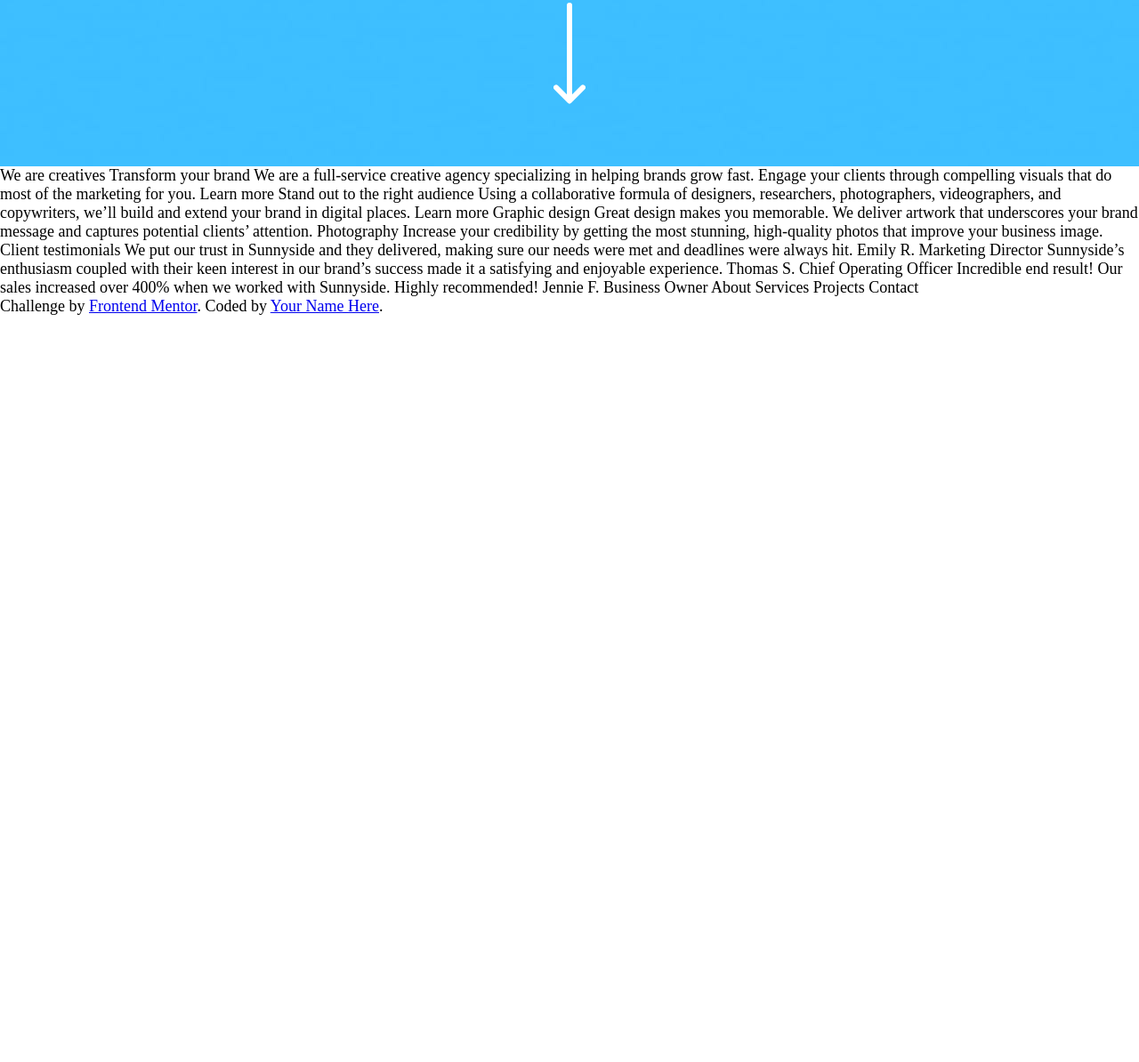
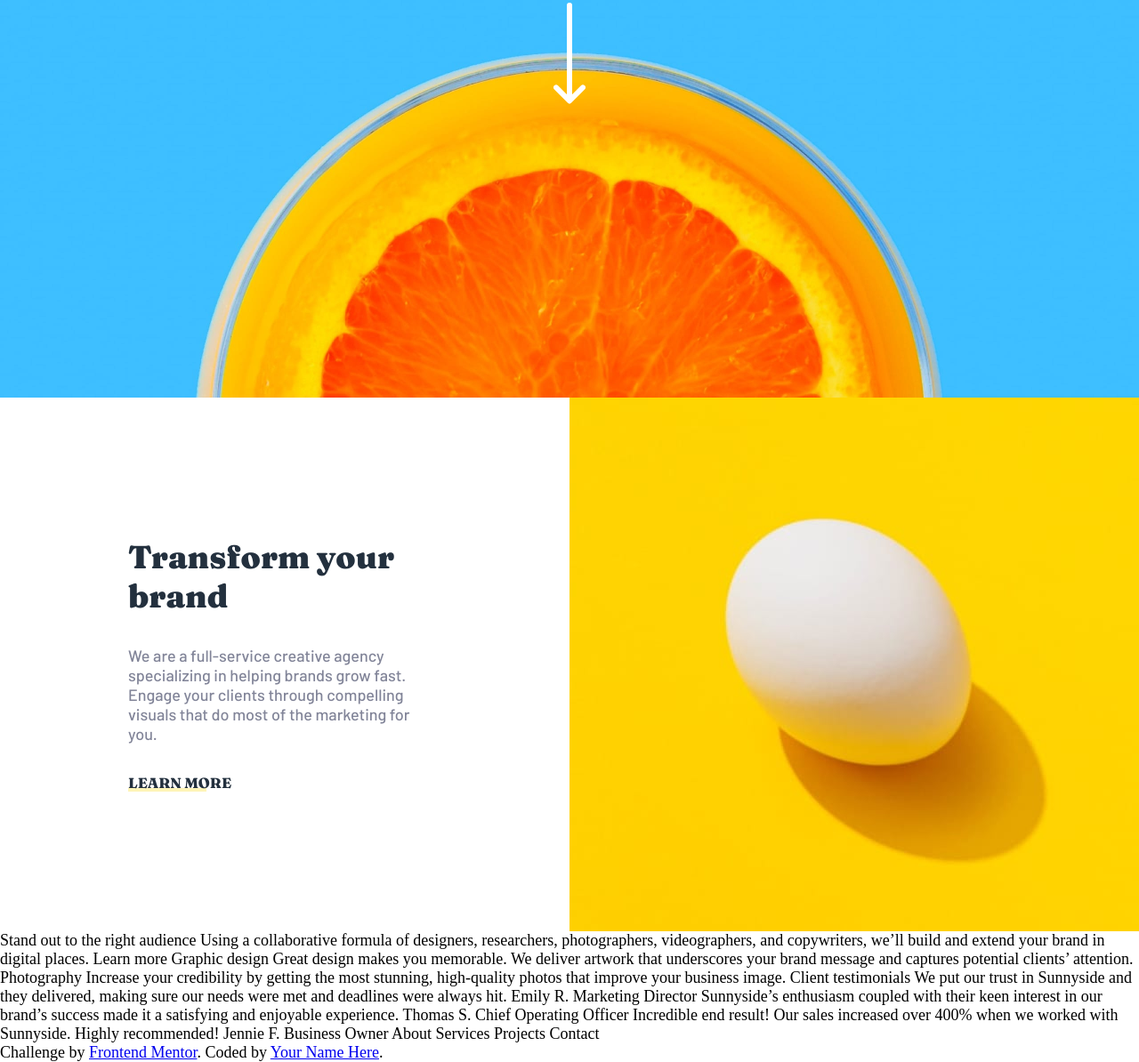
Before and after one commit to jairpss/sunnyside-landing, a plain HTML site: page index.html in a window 1280 px wide. Shown: the part 353-1547 px from the top of the page at 89% size. Before the commit the page ends 800 px from the top, so only its background shows below. Drawn offline with Linux system fonts and the light colour scheme.

Commit message:
hero section done in desktop

```diff
--- a/design/style.scss
+++ b/design/style.scss
@@ -45,7 +45,9 @@ html {
 
 header {
   background-image: url("./../images/desktop/image-header.jpg");
-  height: 540px;
+  height: 100vh;
+  background-position: center;
+  background-size: cover;
 
   .header-nav {
     position: static;
@@ -73,12 +75,16 @@ header {
     position: relative;
     // padding: 0 20px;
     font-family: $font-text;
-    font-size: 0.8rem;
+    font-size: 0.9rem;
     text-align: center;
     letter-spacing: 0.05em;
     transition: all ease-in-out 0.2s;
     padding-bottom: 8px;
     font-weight: 500;
+    opacity: 0.9;
+    &:hover {
+      opacity: 1;
+    }
   }
 
   .header-nav-btn {
@@ -124,6 +130,59 @@ header {
   }
 }
 
+.main-brand {
+  display: grid;
+  grid-template-columns: 50% 50%;
+  grid-template-rows: 75vh;
+
+  .main-brand_text {
+    display: flex;
+    // align-items: center;
+    justify-content: center;
+    flex-direction: column;
+    text-align: left;
+    padding: 8rem;
+    h2 {
+      font-family: $font-title;
+      color: $very-dark-desaturated-blue;
+      font-size: 2rem;
+      font-weight: 900;
+      display: block;
+      margin-bottom: 1.9rem;
+    }
+    p {
+      font-family: $font-text;
+      font-weight: 500;
+      color: $dark-grayish-blue;
+      display: block;
+      margin-bottom: 1.9rem;
+    }
+    a {
+      text-decoration: none;
+      font-family: $font-title;
+      font-weight: 800;
+      text-transform: uppercase;
+      font-size: 0.9rem;
+      color: $very-dark-desaturated-blue;
+      background-image: linear-gradient(120deg, #fef4b7 0%, #fef4b7 50%);
+      background-repeat: no-repeat;
+      background-size: 25% 20%;
+      background-position: 0 100%;
+      transition: background-size 0.18s ease-in;
+      &:hover {
+        background-size: 25% 50%;
+      }
+    }
+  }
+
+  .main-brand_img {
+    background-image: url("./../images/desktop/image-transform.jpg");
+    height: auto;
+    background-position: center;
+    background-size: cover;
+  }
+}
+
 //----------------------------------MEDIA QUERIES-------------------------------
 
 @media screen and (min-width: 1440px) {
--- a/index.html
+++ b/index.html
@@ -35,18 +35,27 @@
       <h1>We are creatives</h1>
     </div>
     <div class="arrow">
-      <a href="#"><img src="./images/icon-arrow-down.svg" alt="Arrow pointing down to jump to content" /></a>
+      <a href="#main"><img src="./images/icon-arrow-down.svg" alt="Arrow pointing down to jump to content" /></a>
     </div>
-</header>
+  </header>
 
-  We are creatives
+  <main id="main">
+    <div class="main-brand">
+      <div class="main-brand_text">
+        <h2>Transform your <br> brand</h2>
+        <p>We are a full-service creative agency specializing in helping brands grow fast.
+          Engage your clients through compelling visuals that do most of the marketing for you.</p>
+        <a href="#">Learn more</a>
+      </div>
+      <div class="main-brand_img"></div>
+    </div>
+  </main>
 
-  Transform your brand
 
-  We are a full-service creative agency specializing in helping brands grow fast.
-  Engage your clients through compelling visuals that do most of the marketing for you.
 
-  Learn more
+
+
+
 
   Stand out to the right audience
 
```
Also changed, not shown: design/style.css, 1 other file.
